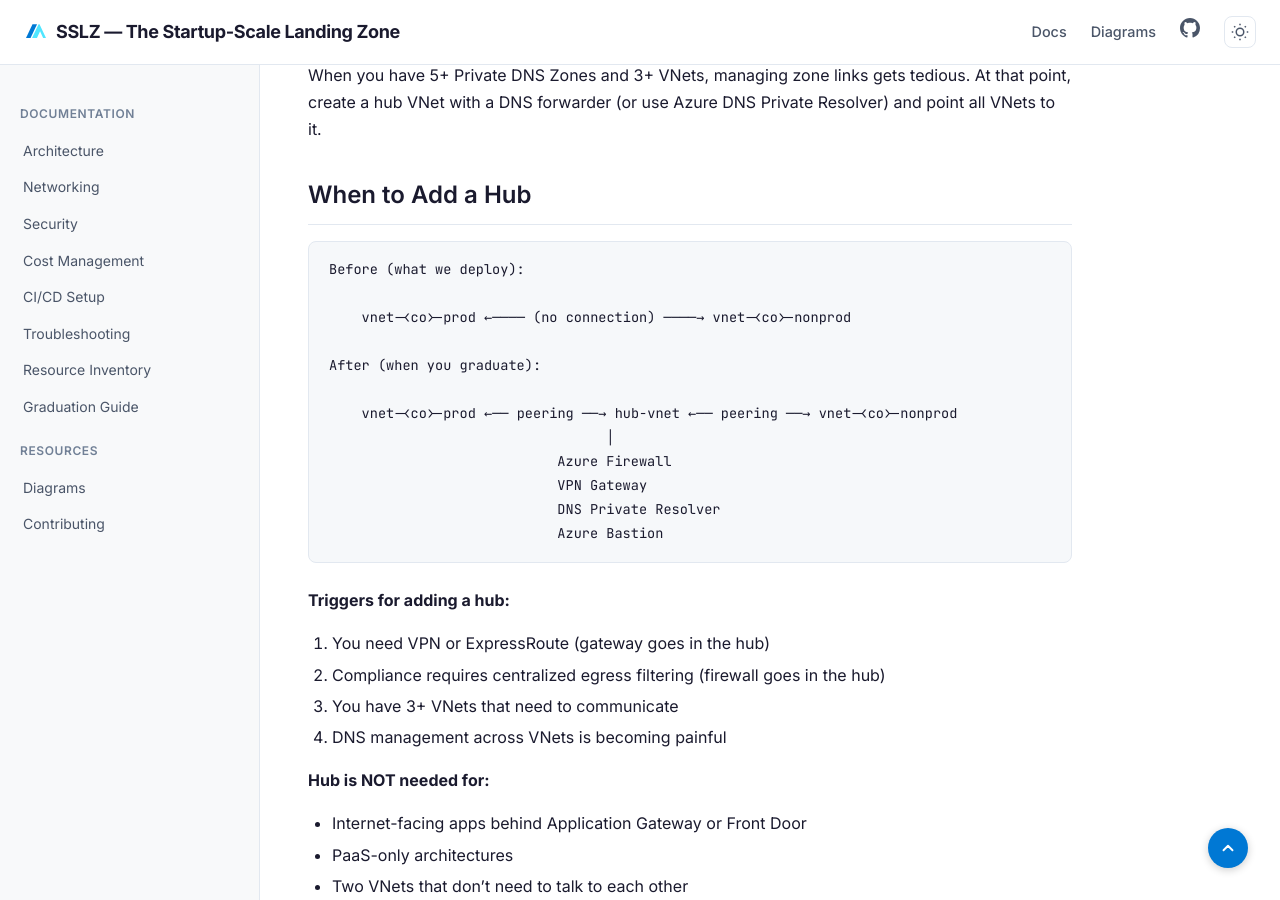
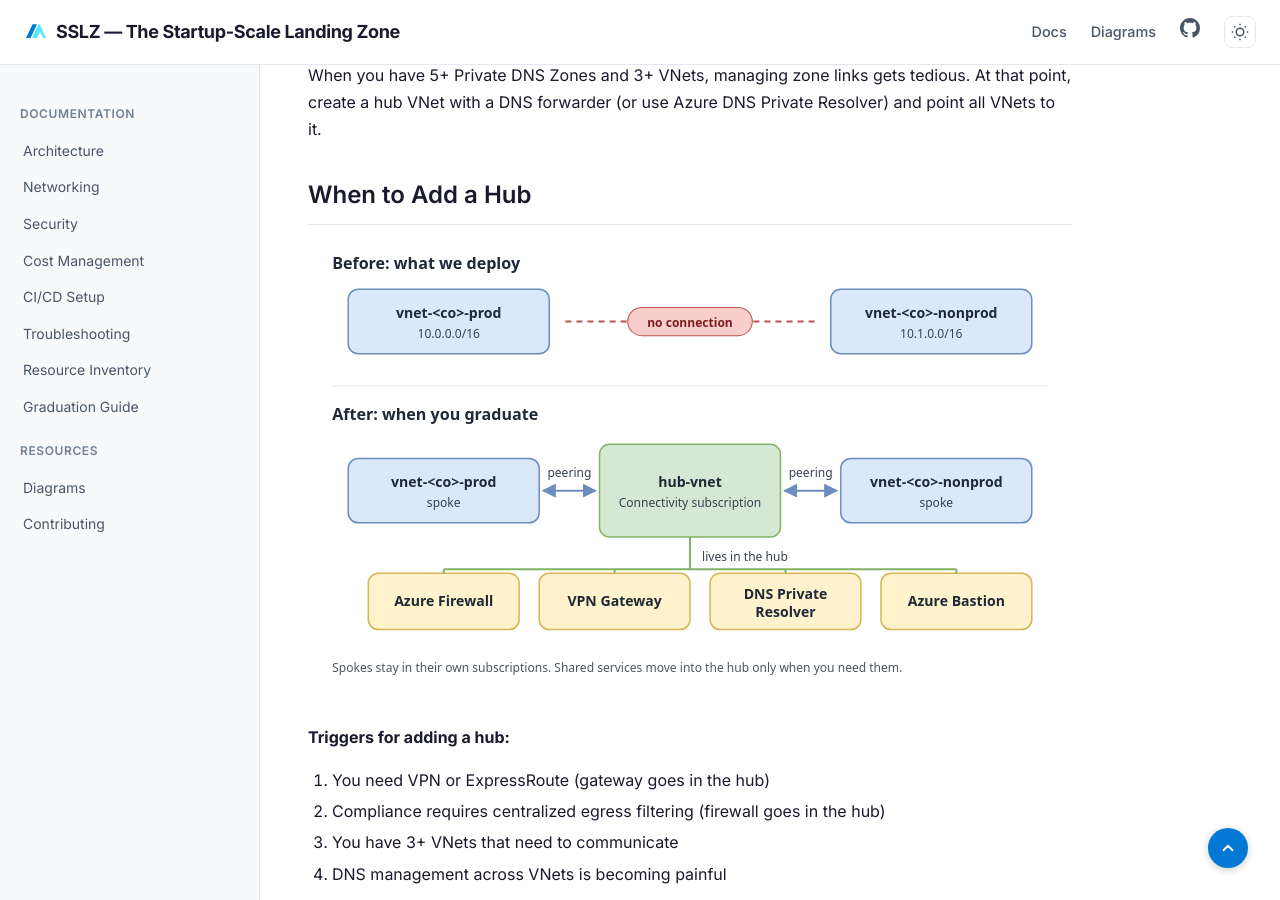
Before and after one commit to ricmmartins/sslz, a Jekyll site: the page built from docs/networking.md, in a window 1280 px wide and 900 px high, scrolled down 5402 px. Built offline with Jekyll 4.4.1, drawn with Linux system fonts in a browser that asks for light colours.

Commit message:
Docs: replace hub ASCII diagram with SVG

````diff
--- a/docs/networking.md
+++ b/docs/networking.md
@@ -182,20 +182,7 @@
 
 ## When to Add a Hub
 
-```
-Before (what we deploy):
-
-    vnet-<co>-prod ←──── (no connection) ────→ vnet-<co>-nonprod
-
-After (when you graduate):
-
-    vnet-<co>-prod ←── peering ──→ hub-vnet ←── peering ──→ vnet-<co>-nonprod
-                                  │
-                            Azure Firewall
-                            VPN Gateway
-                            DNS Private Resolver
-                            Azure Bastion
-```
+![Before: the prod and nonprod VNets have no connection. After: both VNets peer to a hub VNet that hosts Azure Firewall, VPN Gateway, DNS Private Resolver and Azure Bastion.](/assets/images/hub-before-after.svg)
 
 **Triggers for adding a hub:**
 1. You need VPN or ExpressRoute (gateway goes in the hub)
````
Also changed, not shown: assets/images/hub-before-after.svg (added).
